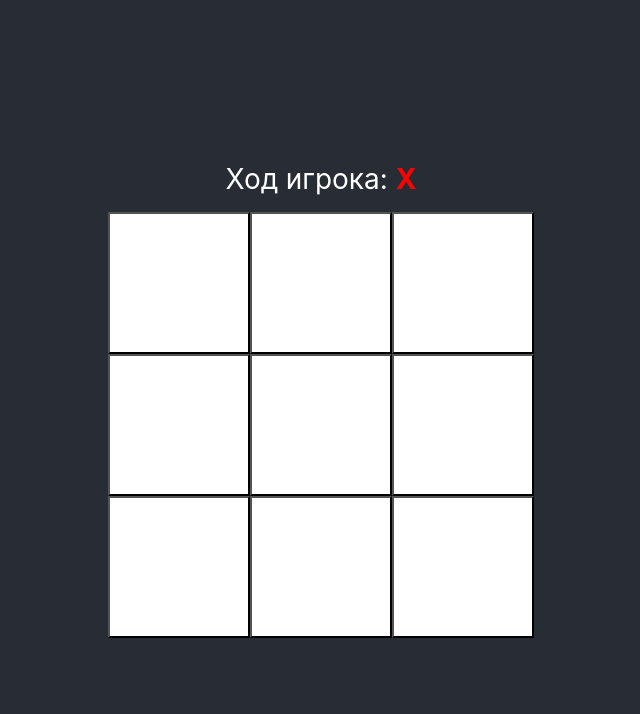
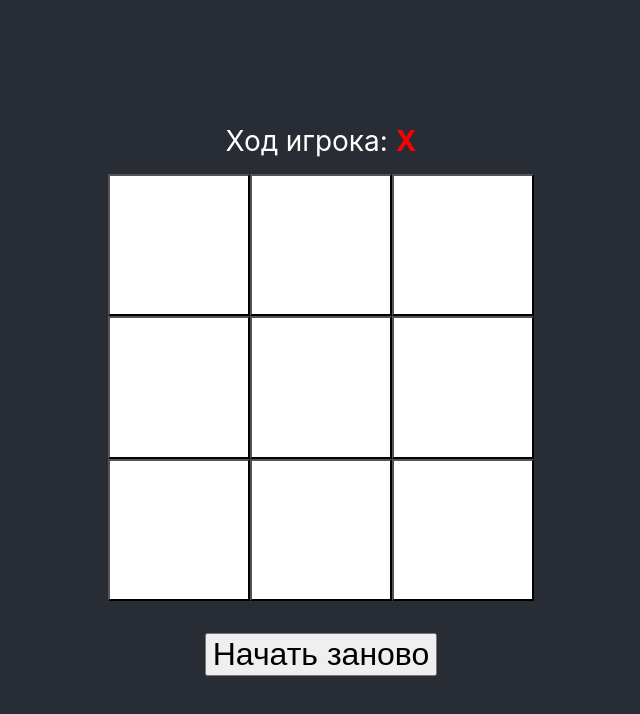
Before and after one commit to alexander2555/reactjs-learning-project, a React (Vite) app in the folder react-components-composition-task/: page / in a window 1280 px wide. Shown: the top 714 px of the page, without its empty margins (319-959 px from the left). Built offline with nearby package versions, Linux system fonts and the light colour scheme.

Commit message:
feat: Кнопка перезапуска игры

```diff
--- a/react-components-composition-task/src/App.jsx
+++ b/react-components-composition-task/src/App.jsx
@@ -9,7 +9,6 @@ export const App = () => {
     isDraw: false,
     winner: null,
     currentPlayer: firstPlayer(),
-    info: 'initGame',
     field: [
       ['', '', ''],
       ['', '', ''],
@@ -18,5 +17,15 @@ export const App = () => {
   }
   const [gameState, setGameState] = useState(initGameState)
 
-  return <AppLayout gameState={gameState} setGameState={setGameState} />
+  const restartGame = () => {
+    setGameState({ ...initGameState })
+  }
+
+  return (
+    <AppLayout
+      gameState={gameState}
+      setGameState={setGameState}
+      restartGame={restartGame}
+    />
+  )
 }
--- a/react-components-composition-task/src/components/App.module.css
+++ b/react-components-composition-task/src/components/App.module.css
@@ -1,5 +1,5 @@
 :root {
-  --field-size: calc(max(100vh, 100vw) / 3)
+  --field-size: calc(max(100vh, 100vw) / 3);
 }
 
 .app {
@@ -13,3 +13,15 @@
   font-size: calc(28px);
   color: white;
 }
+
+.restart-btn {
+  margin-top: 2rem;
+
+  font-size: 2rem;
+
+  transition: filter 0.3s;
+  cursor: pointer;
+}
+.restart-btn:hover {
+  filter: invert(1);
+}
--- a/react-components-composition-task/src/components/AppLayout.jsx
+++ b/react-components-composition-task/src/components/AppLayout.jsx
@@ -3,11 +3,14 @@ import styles from './App.module.css'
 import { Info } from './Info/Info'
 import { Field } from './Field/Field'
 
-export const AppLayout = ({ gameState, setGameState }) => {
+export const AppLayout = ({ gameState, setGameState, restartGame }) => {
   return (
     <div className={styles.app}>
       <Info {...gameState} />
       <Field {...gameState} setGameState={setGameState} />
+      <button className={styles['restart-btn']} onClick={restartGame}>
+        Начать заново
+      </button>
     </div>
   )
 }
```
